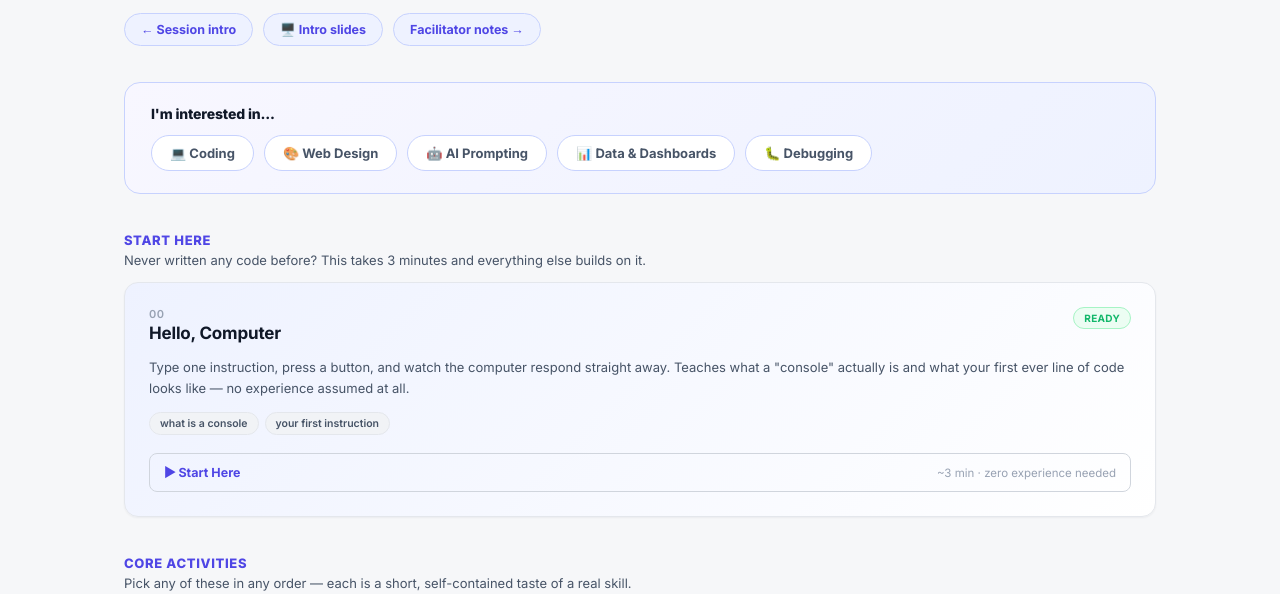
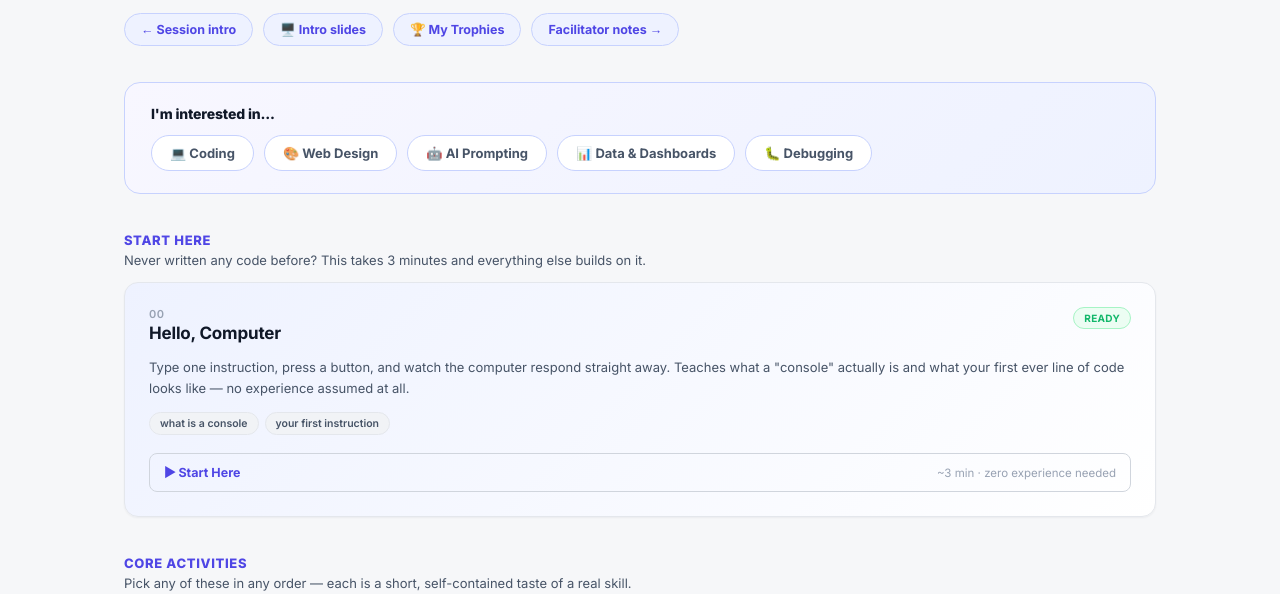
Before and after one commit to testingdev-007/wibtest, a plain HTML site: page index.html in a window 1280 px wide. Shown: the part 206-800 px from the top of the page. Drawn offline with Linux system fonts and the light colour scheme.

Commit message:
Add files via upload

```diff
--- a/index.html
+++ b/index.html
@@ -100,6 +100,7 @@ footer a{color:var(--accent);font-weight:600;}
     <div style="display:flex;gap:10px;margin-top:16px;flex-wrap:wrap;">
       <a href="start-here.html" style="display:inline-flex;align-items:center;gap:6px;font-size:12.5px;font-weight:700;color:var(--accent);background:var(--accent-bg);border:1px solid var(--accent-border);padding:8px 16px;border-radius:20px;text-decoration:none;">← Session intro</a>
       <a href="intro-slides.html" style="display:inline-flex;align-items:center;gap:6px;font-size:12.5px;font-weight:700;color:var(--accent);background:var(--accent-bg);border:1px solid var(--accent-border);padding:8px 16px;border-radius:20px;text-decoration:none;">🖥️ Intro slides</a>
+      <a href="my-trophies.html" style="display:inline-flex;align-items:center;gap:6px;font-size:12.5px;font-weight:700;color:var(--accent);background:var(--accent-bg);border:1px solid var(--accent-border);padding:8px 16px;border-radius:20px;text-decoration:none;">🏆 My Trophies</a>
       <a href="facilitator-notes.html" style="display:inline-flex;align-items:center;gap:6px;font-size:12.5px;font-weight:700;color:var(--accent);background:var(--accent-bg);border:1px solid var(--accent-border);padding:8px 16px;border-radius:20px;text-decoration:none;">Facilitator notes →</a>
     </div>
   </header>
```
